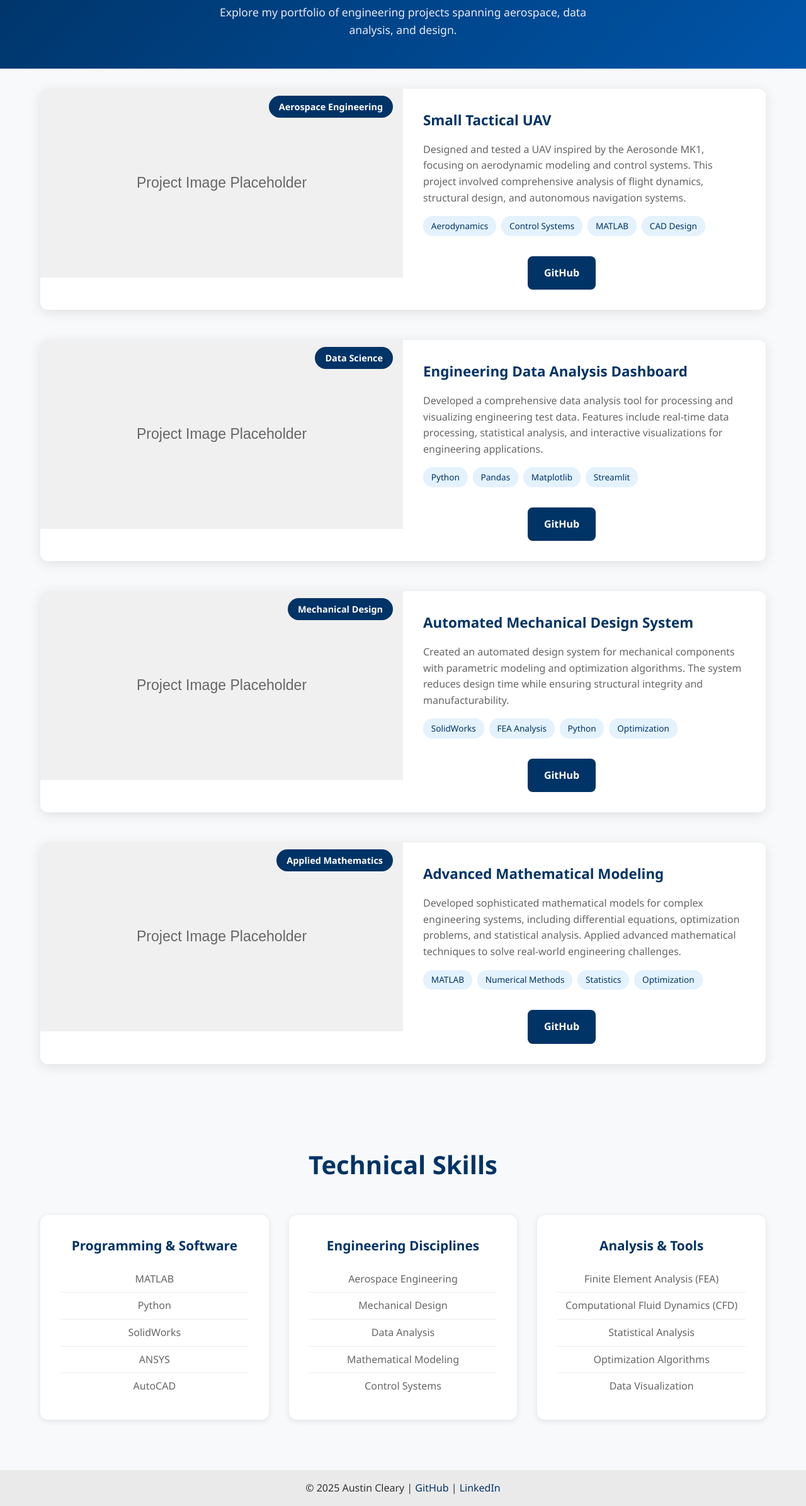
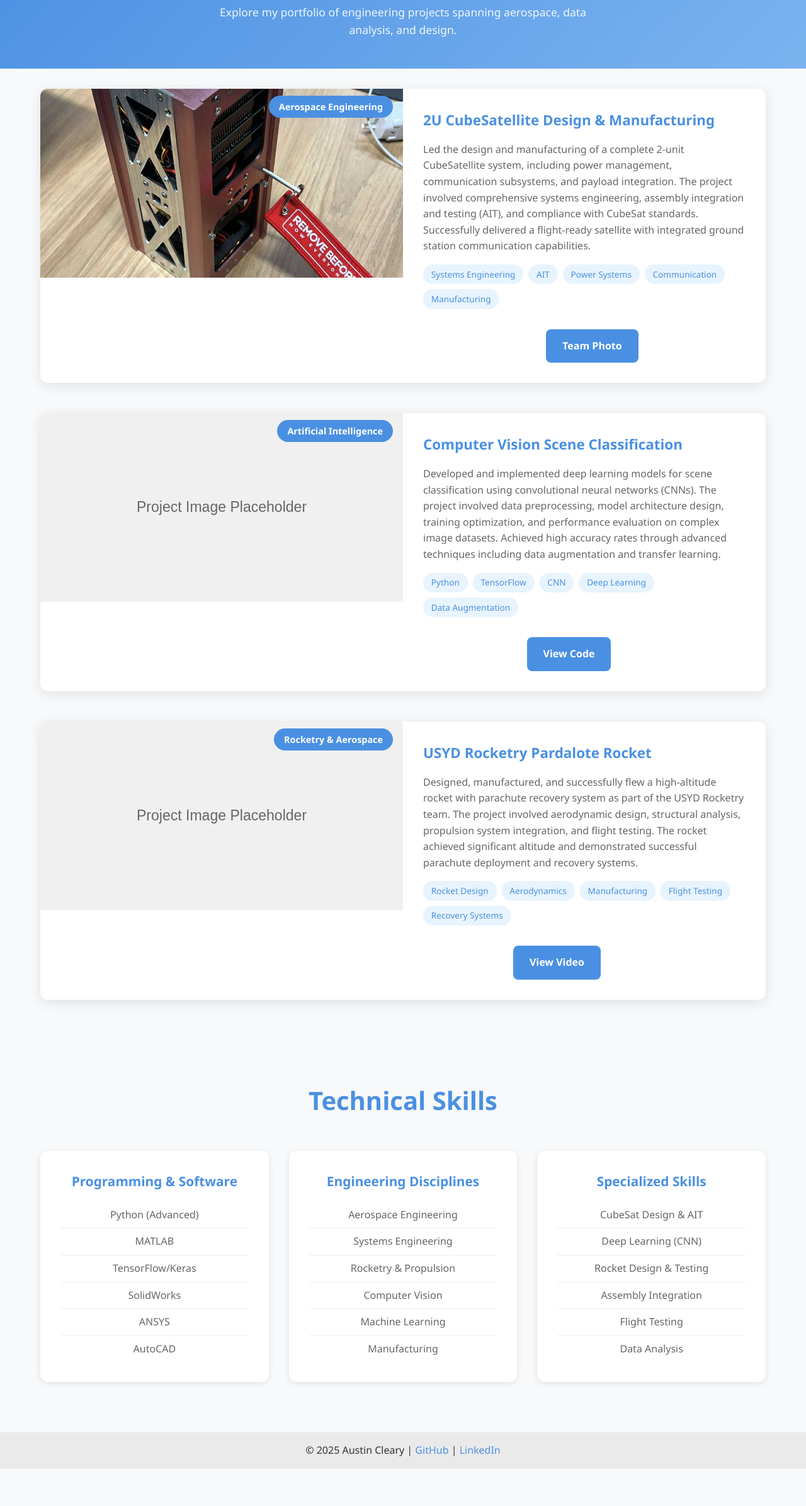
Before and after one commit to Aussie393/AustinCleary, a plain HTML site: page projects.html in a window 1280 px wide. Shown: the part 235-2627 px from the top of the page at 63% size. After the commit the page ends 2568 px from the top, so only its background shows below. Drawn offline with Linux system fonts and the light colour scheme.

Commit message:
finalising details

```diff
--- a/assets/css/style.css
+++ b/assets/css/style.css
@@ -22,7 +22,7 @@ body {
 
 /* Header */
 header {
-  background: #003366;
+  background: #4A90E2;
   color: white;
   padding: 1rem 0;
 }
@@ -52,7 +52,7 @@ nav {
 }
 
 .nav-links a:hover {
-  color: #ffd700; /* gold highlight */
+  color: #FF8C42; /* orange highlight */
 }
 
 /* Intro section */
@@ -115,7 +115,7 @@ footer {
 }
 
 footer a {
-  color: #003366;
+  color: #4A90E2;
   text-decoration: none;
 }
 
@@ -125,7 +125,7 @@ footer a:hover {
 
 /* Hero Section */
 .hero {
-  background: linear-gradient(135deg, #003366 0%, #0055aa 100%);
+  background: linear-gradient(135deg, #4A90E2 0%, #7BB3F0 100%);
   color: white;
   padding: 4rem 0;
   text-align: center;
@@ -168,7 +168,7 @@ footer a:hover {
 .about-content h2 {
   font-size: 2.5rem;
   margin-bottom: 2rem;
-  color: #003366;
+  color: #4A90E2;
 }
 
 .about-content p {
@@ -221,7 +221,7 @@ footer a:hover {
 }
 
 .project-category {
-  background: #003366;
+  background: #4A90E2;
   color: white;
   padding: 0.5rem 1rem;
   border-radius: 20px;
@@ -236,7 +236,7 @@ footer a:hover {
 .project-content h3 {
   font-size: 1.4rem;
   margin-bottom: 1rem;
-  color: #003366;
+  color: #4A90E2;
 }
 
 .project-content p {
@@ -252,8 +252,8 @@ footer a:hover {
 }
 
 .tech-tag {
-  background: #e3f2fd;
-  color: #003366;
+  background: #E8F4FD;
+  color: #4A90E2;
   padding: 0.3rem 0.8rem;
   border-radius: 15px;
   font-size: 0.85rem;
@@ -275,7 +275,7 @@ footer a:hover {
   text-align: center;
   font-size: 2.5rem;
   margin-bottom: 3rem;
-  color: #003366;
+  color: #4A90E2;
 }
 
 .skills-grid {
@@ -293,7 +293,7 @@ footer a:hover {
 }
 
 .skill-category h3 {
-  color: #003366;
+  color: #4A90E2;
   margin-bottom: 1rem;
   font-size: 1.3rem;
 }
@@ -314,7 +314,7 @@ footer a:hover {
 
 /* Page Headers */
 .page-header {
-  background: linear-gradient(135deg, #003366 0%, #0055aa 100%);
+  background: linear-gradient(135deg, #4A90E2 0%, #7BB3F0 100%);
   color: white;
   padding: 3rem 0;
   text-align: center;
@@ -354,10 +354,10 @@ footer a:hover {
 }
 
 .resume-section h2 {
-  color: #003366;
+  color: #4A90E2;
   margin-bottom: 1.5rem;
   font-size: 1.8rem;
-  border-bottom: 3px solid #003366;
+  border-bottom: 3px solid #4A90E2;
   padding-bottom: 0.5rem;
 }
 
@@ -371,7 +371,7 @@ footer a:hover {
 }
 
 .education-item h3, .experience-item h3 {
-  color: #003366;
+  color: #4A90E2;
   margin-bottom: 0.5rem;
 }
 
@@ -390,7 +390,7 @@ footer a:hover {
 }
 
 .project-summary h3 {
-  color: #003366;
+  color: #4A90E2;
   margin: 1.5rem 0 0.5rem 0;
 }
 
@@ -404,7 +404,7 @@ footer a:hover {
 }
 
 .contact-info a {
-  color: #003366;
+  color: #4A90E2;
   text-decoration: none;
 }
 
@@ -425,7 +425,7 @@ footer a:hover {
 }
 
 .contact-info-section h2, .contact-form-section h2 {
-  color: #003366;
+  color: #4A90E2;
   margin-bottom: 2rem;
   font-size: 1.8rem;
 }
@@ -454,7 +454,7 @@ footer a:hover {
 }
 
 .contact-text h3 {
-  color: #003366;
+  color: #4A90E2;
   margin-bottom: 0.25rem;
 }
 
@@ -464,7 +464,7 @@ footer a:hover {
 }
 
 .contact-text a {
-  color: #003366;
+  color: #4A90E2;
   text-decoration: none;
 }
 
@@ -487,7 +487,7 @@ footer a:hover {
 .form-group label {
   display: block;
   margin-bottom: 0.5rem;
-  color: #003366;
+  color: #4A90E2;
   font-weight: 600;
 }
 
@@ -504,7 +504,7 @@ footer a:hover {
 .form-group input:focus,
 .form-group textarea:focus {
   outline: none;
-  border-color: #003366;
+  border-color: #4A90E2;
 }
 
 .form-group textarea {
@@ -527,7 +527,7 @@ footer a:hover {
 }
 
 .info-card h3 {
-  color: #003366;
+  color: #4A90E2;
   margin-bottom: 1rem;
 }
 
@@ -578,41 +578,41 @@ footer a:hover {
   text-align: center;
   font-size: 2.5rem;
   margin-bottom: 3rem;
-  color: #003366;
+  color: #4A90E2;
 }
 
 /* Button Styles */
 .btn {
   display: inline-block;
   padding: 0.75rem 1.5rem;
-  background: #003366;
+  background: #4A90E2;
   color: white;
   text-decoration: none;
   border-radius: 8px;
   font-weight: 600;
   transition: all 0.3s ease;
-  border: 2px solid #003366;
+  border: 2px solid #4A90E2;
 }
 
 .btn:hover {
-  background: #0055aa;
-  border-color: #0055aa;
+  background: #FF8C42;
+  border-color: #FF8C42;
   transform: translateY(-2px);
 }
 
 .btn-primary {
-  background: #003366;
-  border-color: #003366;
+  background: #4A90E2;
+  border-color: #4A90E2;
 }
 
 .btn-outline {
   background: transparent;
-  color: #003366;
-  border-color: #003366;
+  color: #4A90E2;
+  border-color: #4A90E2;
 }
 
 .btn-outline:hover {
-  background: #003366;
+  background: #4A90E2;
   color: white;
 }
 
@@ -629,12 +629,12 @@ footer a:hover {
 
 .btn-outline:hover {
   background: white;
-  color: #003366;
+  color: #4A90E2;
 }
 
 /* Active Navigation */
 .nav-links a.active {
-  color: #ffd700;
+  color: #FF8C42;
   font-weight: bold;
 }
 
--- a/projects.html
+++ b/projects.html
@@ -33,121 +33,98 @@
 
     <section class="projects-grid">
       <div class="container">
-        <!-- Project 1: Small Tactical UAV -->
+        <!-- Project 1: 2U CubeSatellite -->
         <div class="project-card-large">
           <div class="project-image">
-            <img src="assets/images/placeholder.svg" alt="Small Tactical UAV Design">
+            <img src="assets/images/cubesat.jpg" alt="2U CubeSatellite Project">
             <div class="project-overlay">
               <span class="project-category">Aerospace Engineering</span>
             </div>
           </div>
           <div class="project-content">
-            <h3>Small Tactical UAV</h3>
+            <h3>2U CubeSatellite Design & Manufacturing</h3>
             <p class="project-description">
-              Designed and tested a UAV inspired by the Aerosonde MK1, focusing on aerodynamic modeling
-              and control systems. This project involved comprehensive analysis of flight dynamics,
-              structural design, and autonomous navigation systems.
+              Led the design and manufacturing of a complete 2-unit CubeSatellite system, including
+              power management, communication subsystems, and payload integration. The project involved
+              comprehensive systems engineering, assembly integration and testing (AIT), and compliance
+              with CubeSat standards. Successfully delivered a flight-ready satellite with integrated
+              ground station communication capabilities.
             </p>
             <div class="project-details">
               <div class="project-tech">
-                <span class="tech-tag">Aerodynamics</span>
-                <span class="tech-tag">Control Systems</span>
-                <span class="tech-tag">MATLAB</span>
-                <span class="tech-tag">CAD Design</span>
+                <span class="tech-tag">Systems Engineering</span>
+                <span class="tech-tag">AIT</span>
+                <span class="tech-tag">Power Systems</span>
+                <span class="tech-tag">Communication</span>
+                <span class="tech-tag">Manufacturing</span>
               </div>
               <div class="project-links">
-                <a href="#" class="btn btn-outline">View Details</a>
-                <a href="#" class="btn">GitHub</a>
+                <a href="assets/images/computer-vision.pdf" class="btn btn-outline" target="_blank">View AIT Report</a>
+                <a href="assets/images/cubesat-group.jpg" class="btn" target="_blank">Team Photo</a>
               </div>
             </div>
           </div>
         </div>
 
-        <!-- Project 2: Data Analysis Tool -->
+        <!-- Project 2: Computer Vision Scene Classification -->
         <div class="project-card-large">
           <div class="project-image">
-            <img src="assets/images/placeholder.svg" alt="Data Analysis Dashboard">
+            <img src="assets/images/placeholder.svg" alt="Computer Vision Scene Classification">
             <div class="project-overlay">
-              <span class="project-category">Data Science</span>
+              <span class="project-category">Artificial Intelligence</span>
             </div>
           </div>
           <div class="project-content">
-            <h3>Engineering Data Analysis Dashboard</h3>
+            <h3>Computer Vision Scene Classification</h3>
             <p class="project-description">
-              Developed a comprehensive data analysis tool for processing and visualizing engineering
-              test data. Features include real-time data processing, statistical analysis, and
-              interactive visualizations for engineering applications.
+              Developed and implemented deep learning models for scene classification using convolutional
+              neural networks (CNNs). The project involved data preprocessing, model architecture design,
+              training optimization, and performance evaluation on complex image datasets. Achieved high
+              accuracy rates through advanced techniques including data augmentation and transfer learning.
             </p>
             <div class="project-details">
               <div class="project-tech">
                 <span class="tech-tag">Python</span>
-                <span class="tech-tag">Pandas</span>
-                <span class="tech-tag">Matplotlib</span>
-                <span class="tech-tag">Streamlit</span>
+                <span class="tech-tag">TensorFlow</span>
+                <span class="tech-tag">CNN</span>
+                <span class="tech-tag">Deep Learning</span>
+                <span class="tech-tag">Data Augmentation</span>
               </div>
               <div class="project-links">
-                <a href="#" class="btn btn-outline">View Details</a>
-                <a href="#" class="btn">GitHub</a>
+                <a href="assets/images/computer-vision.pdf" class="btn btn-outline" target="_blank">View Report</a>
+                <a href="ComputerVisionProject/assign2_sceneclassifier.py" class="btn" target="_blank">View Code</a>
               </div>
             </div>
           </div>
         </div>
 
-        <!-- Project 3: Mechanical Design System -->
+        <!-- Project 3: USYD Rocketry Pardalote Rocket -->
         <div class="project-card-large">
           <div class="project-image">
-            <img src="assets/images/placeholder.svg" alt="Mechanical Design System">
+            <img src="assets/images/placeholder.svg" alt="USYD Rocketry Pardalote Rocket">
             <div class="project-overlay">
-              <span class="project-category">Mechanical Design</span>
+              <span class="project-category">Rocketry & Aerospace</span>
             </div>
           </div>
           <div class="project-content">
-            <h3>Automated Mechanical Design System</h3>
+            <h3>USYD Rocketry Pardalote Rocket</h3>
             <p class="project-description">
-              Created an automated design system for mechanical components with parametric modeling
-              and optimization algorithms. The system reduces design time while ensuring structural
-              integrity and manufacturability.
+              Designed, manufactured, and successfully flew a high-altitude rocket with parachute recovery
+              system as part of the USYD Rocketry team. The project involved aerodynamic design, structural
+              analysis, propulsion system integration, and flight testing. The rocket achieved significant
+              altitude and demonstrated successful parachute deployment and recovery systems.
             </p>
             <div class="project-details">
               <div class="project-tech">
-                <span class="tech-tag">SolidWorks</span>
-                <span class="tech-tag">FEA Analysis</span>
-                <span class="tech-tag">Python</span>
-                <span class="tech-tag">Optimization</span>
+                <span class="tech-tag">Rocket Design</span>
+                <span class="tech-tag">Aerodynamics</span>
+                <span class="tech-tag">Manufacturing</span>
+                <span class="tech-tag">Flight Testing</span>
+                <span class="tech-tag">Recovery Systems</span>
               </div>
               <div class="project-links">
-                <a href="#" class="btn btn-outline">View Details</a>
-                <a href="#" class="btn">GitHub</a>
-              </div>
-            </div>
-          </div>
-        </div>
-
-        <!-- Project 4: Mathematical Modeling -->
-        <div class="project-card-large">
-          <div class="project-image">
-            <img src="assets/images/placeholder.svg" alt="Mathematical Modeling">
-            <div class="project-overlay">
-              <span class="project-category">Applied Mathematics</span>
-            </div>
-          </div>
-          <div class="project-content">
-            <h3>Advanced Mathematical Modeling</h3>
-            <p class="project-description">
-              Developed sophisticated mathematical models for complex engineering systems, including
-              differential equations, optimization problems, and statistical analysis. Applied
-              advanced mathematical techniques to solve real-world engineering challenges.
-            </p>
-            <div class="project-details">
-              <div class="project-tech">
-                <span class="tech-tag">MATLAB</span>
-                <span class="tech-tag">Numerical Methods</span>
-                <span class="tech-tag">Statistics</span>
-                <span class="tech-tag">Optimization</span>
-              </div>
-              <div class="project-links">
-                <a href="#" class="btn btn-outline">View Details</a>
-                <a href="#" class="btn">GitHub</a>
+                <a href="assets/images/rocketry-cdr.pdf" class="btn btn-outline" target="_blank">View CDR</a>
+                <a href="RocketryProject/website_for_rocketry_video.docx" class="btn" target="_blank">View Video</a>
               </div>
             </div>
           </div>
@@ -163,8 +140,9 @@
           <div class="skill-category">
             <h3>Programming & Software</h3>
             <ul>
+              <li>Python (Advanced)</li>
               <li>MATLAB</li>
-              <li>Python</li>
+              <li>TensorFlow/Keras</li>
               <li>SolidWorks</li>
               <li>ANSYS</li>
               <li>AutoCAD</li>
@@ -174,20 +152,22 @@
             <h3>Engineering Disciplines</h3>
             <ul>
               <li>Aerospace Engineering</li>
-              <li>Mechanical Design</li>
-              <li>Data Analysis</li>
-              <li>Mathematical Modeling</li>
-              <li>Control Systems</li>
+              <li>Systems Engineering</li>
+              <li>Rocketry & Propulsion</li>
+              <li>Computer Vision</li>
+              <li>Machine Learning</li>
+              <li>Manufacturing</li>
             </ul>
           </div>
           <div class="skill-category">
-            <h3>Analysis & Tools</h3>
+            <h3>Specialized Skills</h3>
             <ul>
-              <li>Finite Element Analysis (FEA)</li>
-              <li>Computational Fluid Dynamics (CFD)</li>
-              <li>Statistical Analysis</li>
-              <li>Optimization Algorithms</li>
-              <li>Data Visualization</li>
+              <li>CubeSat Design & AIT</li>
+              <li>Deep Learning (CNN)</li>
+              <li>Rocket Design & Testing</li>
+              <li>Assembly Integration</li>
+              <li>Flight Testing</li>
+              <li>Data Analysis</li>
             </ul>
           </div>
         </div>
```
Also changed, not shown: index.html (+30 -30 lines), resume.html (+20 -23 lines), assets/images/cubesat-group.jpg (added), assets/images/cubesat.jpg (added), 2 other files.
